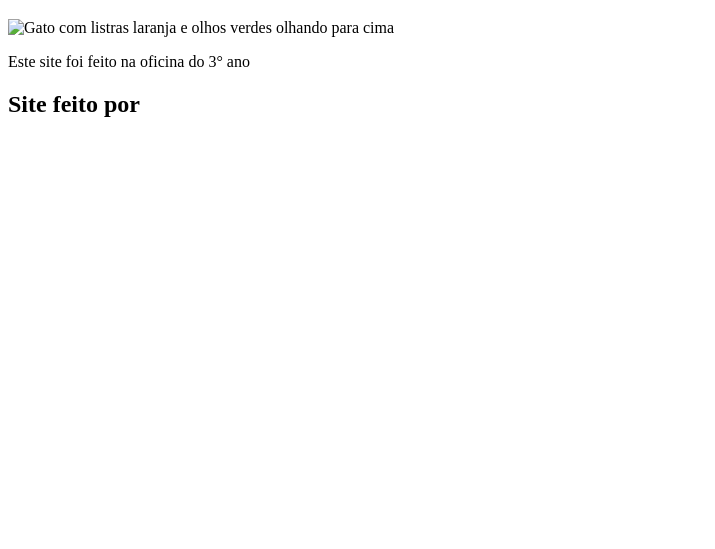
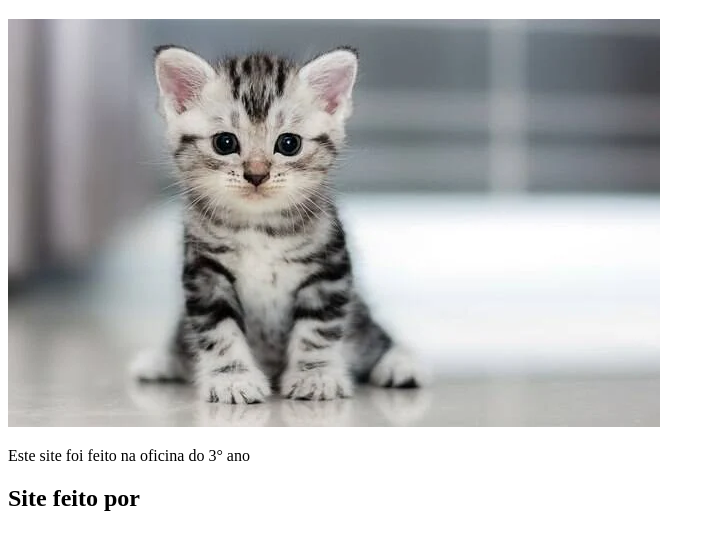
Before and after one commit to rauber/senacemt1, a plain HTML site: page index.html in a window 1280 px wide. Shown: the part 61-610 px from the top of the page, without its empty margins (0-715 px from the left). Drawn offline with Linux system fonts and the light colour scheme.

Commit message:
Update index.html

```diff
--- a/index.html
+++ b/index.html
@@ -41,7 +41,7 @@
     <h1>Lorem ipsum </h1>
     <!--MUDE O TEXTO DA TAG H1 PARA "Esse é meu site"-->
 
-    <img src="oficina_arquivos/71n77fjiwo437zctuazsc6ob0.webp" alt="Gato com listras laranja e olhos verdes olhando para cima">
+    <img src="71n77fjiwo437zctuazsc6ob0.webp" alt="Gato com listras laranja e olhos verdes olhando para cima">
     <!--TROQUE O LINK DAS ASPAS DO SRC COLOQUE UMA NOVA IMAGEM DA INTERNET COPIANDO O ENDEREÇO DA IMAGEM-->
     <!--E NA TAG ALT DESCREVA O QUE VOCÊ VÊ NA IMAGEM-->
 
```
